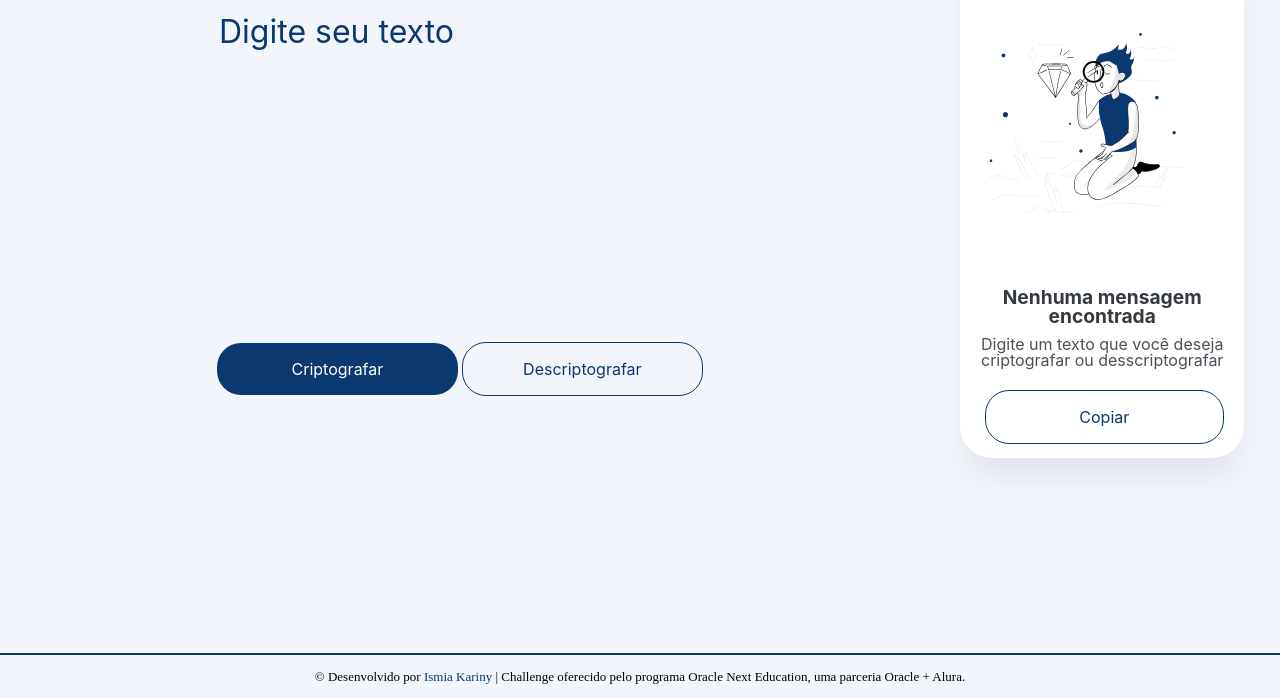
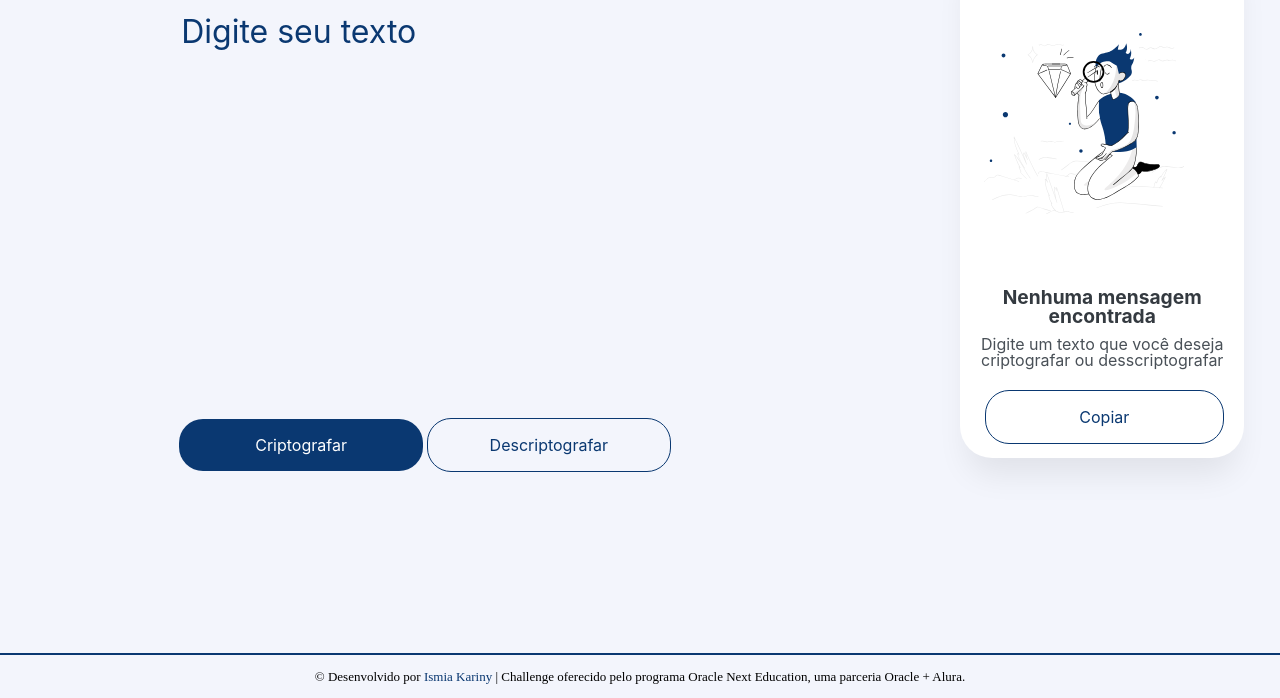
Before and after one commit to ismiakariny/decodificador-one, a plain HTML site: page decodificador-de-texto.html in a window 1280 px wide. Shown: the part 102-800 px from the top of the page. Drawn offline with Linux system fonts and the light colour scheme.

Commit message:
Mais ajustes no layout para evitar desconfigurações, durante a redefinição do tamanho da tela pelo usuário

```diff
--- a/style.css
+++ b/style.css
@@ -22,13 +22,14 @@ h1 {
 }
 
 main {
-    width: 940px;
+    width: 80%;
     margin: 0 auto;
 }
 
 .campo-de-entrada {
+    display: ;
     float:left;
-    width: 70%;
+    width: 65%;
     height: 500px;
     padding: 0 auto;
     margin: 0 5%;
@@ -38,8 +39,8 @@ main {
     display: inline-block;
     margin: 0 15% 10% 0;
     padding-right: 1.5em;
-    width: 70%;
-    height: 40%;
+    width: 100%;
+    height: 55%;
     border: none;
     background: none;
     font-family: 'Inter';
@@ -49,7 +50,8 @@ main {
 }
 
 .botoes-de-entrada {
-    display: block;
+    display: flex-wrap;;
+    position: relative;
     vertical-align: baseline;
     margin: 10% 15% 10% 0;
     padding-right: 1.5em;
```
